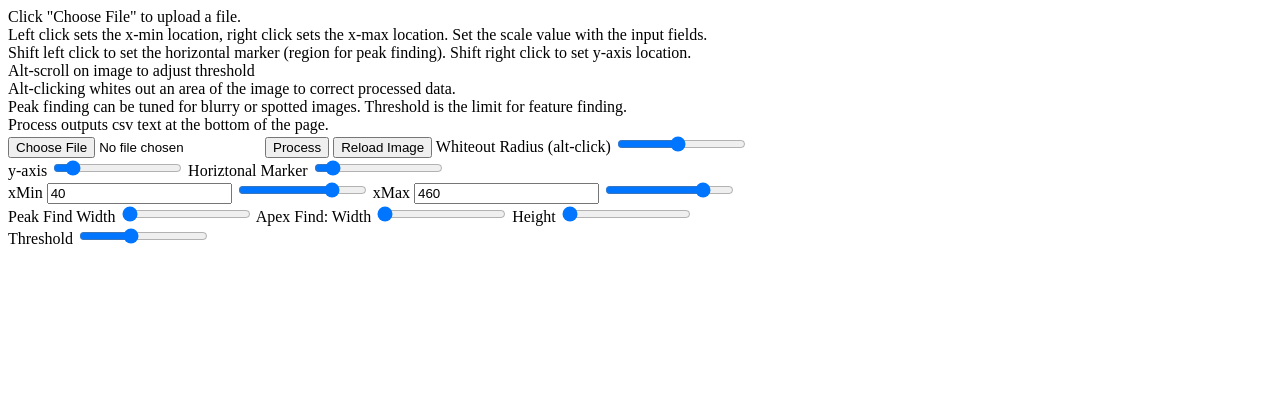
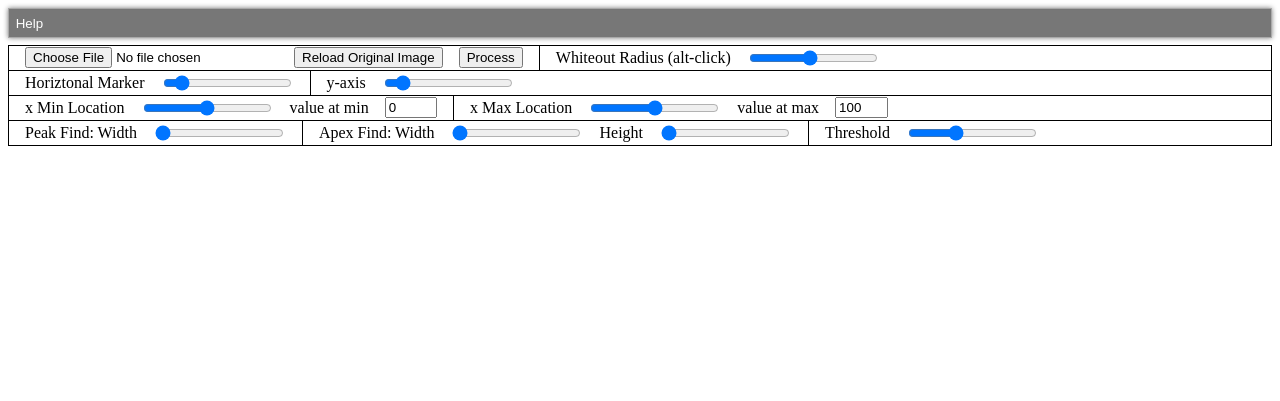
Before and after one commit to MyopicWombat/ms-digitizer, a website with bundled scripts: page index.html in a window 1280 px wide. Built offline with nearby package versions, Linux system fonts and the light colour scheme.

Commit message:
moderately better UI

```diff
--- a/gui.js
+++ b/gui.js
@@ -13,5 +13,6 @@ const scaleMin = document.getElementById('scaleMin');
 const scaleMax = document.getElementById('scaleMax');
 const reload = document.getElementById('reload');
 const radius = document.getElementById('radius');
+const helpButton = document.getElementById('helpButton');
 
-export {canvas, context, pixelSize, horizontalMarker, threshold, process, xMin, xMax, yAxis, scaleMin, scaleMax, reload, radius, apexWidth, apexHeight}
+export {canvas, context, pixelSize, horizontalMarker, threshold, process, xMin, xMax, yAxis, scaleMin, scaleMax, reload, radius, apexWidth, apexHeight, helpButton}
--- a/index.html
+++ b/index.html
@@ -11,7 +11,9 @@
 </head>
 
 <body>
-  <div>
+  <header>
+    <input id='helpButton' type='button' class='help-button' value="Help">
+    <div id='help' class='hidden'>
       <p>Click "Choose File" to upload a file.</p>
       <p>Left click sets the x-min location, right click sets the x-max location. Set the scale value with the input
         fields.</p>
@@ -22,40 +24,60 @@
       <p>Peak finding can be tuned for blurry or spotted images. Threshold is the limit for feature finding.</p>
       <p>Process outputs csv text at the bottom of the page.</p>
     </div>
-  <div>
+
+  </header>
+  <fieldset id='actions' class='group'>
+    <fieldset id='file-actions' class='line-group'>
       <input type='file' id='files'>
-    <button id='process'>Process</button>
-    <button id='reload'>Reload Image</button>
+      <input type="button" id='reload' value="Reload Original Image">
+      <input type='button' id='process' value='Process'>
+    </fieldset>
+    <fieldset id='corrections' class='line-group'>
       <label for='radius'>Whiteout Radius (alt-click)</label>
       <input id='radius' type='range' min='1' max='20' value='10'>
-  </div>
+    </fieldset>
+  </fieldset>
 
-  <div>
+  <fieldset id='y-markers' class='group'>
+    <fieldset id='horizontal-marker-controls' class="line-group">
+      <label for='horizontalMarker'>Horiztonal Marker</label>
+      <input id='horizontalMarker' type='range' min='1' max='10000' value='1000'>
+    </fieldset>
+    <fieldset id='y-axis-controls' class="line-group">
       <label for='yAxis'>y-axis</label>
       <input id='yAxis' type='range' min='1' max='10000' value='1020'>
-    <label for='horizontalMarker'>Horiztonal Marker</label>
-    <input id='horizontalMarker' type='range' min='1' max='10000' value='1000'>
-  </div>
-  <div>
-    <label for='xMin'>xMin</label>
-    <input id='scaleMin' type='number' placeholder="min" value=40>
-    <input id='xMin' type='range' min='0' max='2000' value='1530'>
-    <label for='xMax'>xMax</label>
-    <input id='scaleMax' type='number' placeholder="max" value=460>
-    <input id='xMax' type='range' min='0' max='2000' value='1590'>
-  </div>
-  <div>
-    <label for='pixelSize'>Peak Find Width</label>
+    </fieldset>
+  </fieldset>
+  <fieldset id='x-markers' class='group'>
+    <fieldset id='xmin-controls' class='line-group'>
+      <label for='xMin'>x Min Location</label>
+      <input id='xMin' type='range' min='0' max='2000' value=''>
+      <label for='scaleMin'>value at min</label>
+      <input id='scaleMin' class='scale-input' type='number' placeholder="min" value='0'>
+    </fieldset>
+    <fieldset id='xmax-controls' class='line-group'>
+      <label for='xMax'>x Max Location</label>
+      <input id='xMax' type='range' min='0' max='2000' value=''>
+      <label for='scaleMin'>value at max</label>
+      <input id='scaleMax' class='scale-input' type='number' placeholder="max" value='100'>
+    </fieldset>
+  </fieldset>
+  <fieldset id='feature-finding-controls' class="group">
+    <fieldset id='peak-picking-controls' class='line-group'>
+      <label for='pixelSize'>Peak Find: Width</label>
       <input id='pixelSize' type='range' min='1' max='10' value='1'>
+    </fieldset>
+    <fieldset id='apex-picking-controls' class='line-group'>
       <label for='apexWidth'>Apex Find: Width</label>
       <input id='apexWidth' type='range' min='1' max='10' value='1'>
       <label for='apexHeight'>Height</label>
       <input id='apexHeight' type='range' min='1' max='10' value='1'>
-  </div>
-  <div>
+    </fieldset>
+    <fieldset id='image-color-controls' class="line-group">
       <label for='threshold'>Threshold</label>
-    <input id='threshold' type='range' min='0' max='255' value='100'>
-  </div>
+      <input id='threshold' type='range' min='0' max='255' value='90'>
+    </fieldset>
+  </fieldset>
   <div>
     <canvas id='imageCanvas'></canvas>
     <div id='output'></div>
--- a/index.js
+++ b/index.js
@@ -1,5 +1,5 @@
 //gui elements
-import { canvas, context, pixelSize, apexWidth, apexHeight, horizontalMarker, threshold, process, xMin, xMax, yAxis, scaleMin, scaleMax, reload, radius } from './gui.js'
+import { canvas, context, pixelSize, apexWidth, apexHeight, horizontalMarker, threshold, process, xMin, xMax, yAxis, scaleMin, scaleMax, reload, radius, helpButton} from './gui.js'
 
 //utility functions
 import { roundAccurately, averageIntensity, grey, convertToScale, storeImage, redrawImage, drawMarkers, drawLines, mostIntensePixel, drawPath } from './util.js';
@@ -150,10 +150,10 @@ const refineCenter = (list, y, size) => {
 
 const findApex = (list, yStart, sizeX, sizeY) => {
   const apexes = [];
-  console.log(sizeX, sizeY);
+  // console.log(sizeX, sizeY);
   for (let i = 0; i < list.length; i++) {
     let maxes = [];
-    console.log('next item to find apex');
+    // console.log('next item to find apex');
     let aboveThreshold = true;
     let max = {
       x: list[i].x,
@@ -167,7 +167,7 @@ const findApex = (list, yStart, sizeX, sizeY) => {
       counter++;
       y -= sizeY;
 
-      console.log('checking location: ', max.x, y);
+      // console.log('checking location: ', max.x, y);
       let width = sizeX * 2 + 1
       prevMax = { ...max };
       max = mostIntensePixel(context.getImageData(max.x - sizeX, y, width, -sizeY).data, width)
@@ -175,9 +175,9 @@ const findApex = (list, yStart, sizeX, sizeY) => {
       max.y = max.y + y;
       // maxes.push(max);
 
-      console.log('initial x', list[i].x)
-      console.log('prev max: ', prevMax);
-      console.log('new max: ', max);
+      // console.log('initial x', list[i].x)
+      // console.log('prev max: ', prevMax);
+      // console.log('new max: ', max);
 
 
       aboveThreshold = max.i > Number(threshold.value);
@@ -236,6 +236,14 @@ function handleImage(e) {
 
 document.getElementById('files').onchange = handleImage;
 
+//can't use arrow functions when this is called as this refers to the parent object from an
+//arrow function instead of the caller.
+helpButton.onclick = function() {
+  this.classList.toggle('active');
+  let content = this.nextElementSibling;
+  content.classList.toggle('hidden');
+}
+
 process.onclick = () => {
   const processed = processMS();
   const output = document.getElementById('output');
--- a/style.css
+++ b/style.css
@@ -1,3 +1,73 @@
+header {
+  box-shadow: 0px 0px 5px grey;
+  border: 1px solid darkgrey;
+  font-size: 0.8em;
+  margin-bottom: 0.5em;
+}
+#help {
+  /* background-color: lightgrey; */
+  padding: 0.5em;
+  /* display: flex; */
+  flex-direction: column;
+
+}
+
+
+.help-button {
+  background-color: #777;
+  color: white;
+  cursor: pointer;
+  padding: 0.5em;
+  width: 100%;
+  border: none;
+  border-radius: 0px;
+  text-align: left;
+  outline: none;
+}
+
+.hidden {
+  background-color: blue;
+  display: none;
+}
+
+.active, .help-button:hover {
+  background-color: #555;
+}
+.scale-input {
+  width: 6ch;
+}
+fieldset {
+  display: flex;
+  gap: 1em;
+  margin: 0;
+  padding: 0;
+  height: 1.5em;
+  align-items: center;
+  padding-left: 1em;
+}
+
+.group{
+  border: 1px solid black;
+  border-bottom: 0;
+}
+.group:last-of-type {
+  border-bottom: 1px solid black;
+}
+
+.line-group{
+  display: inline-block;
+  border: 0;
+  display: flex;
+  align-items: center;
+  padding-left: 0;
+}
+
+.line-group:nth-of-type(n+2){
+  border-left: 1px solid black;
+  padding-left: 1em;
+}
+
+
 p {
   margin: 0;
 }
```
Lines whose indentation alone changed are shown as unchanged.
